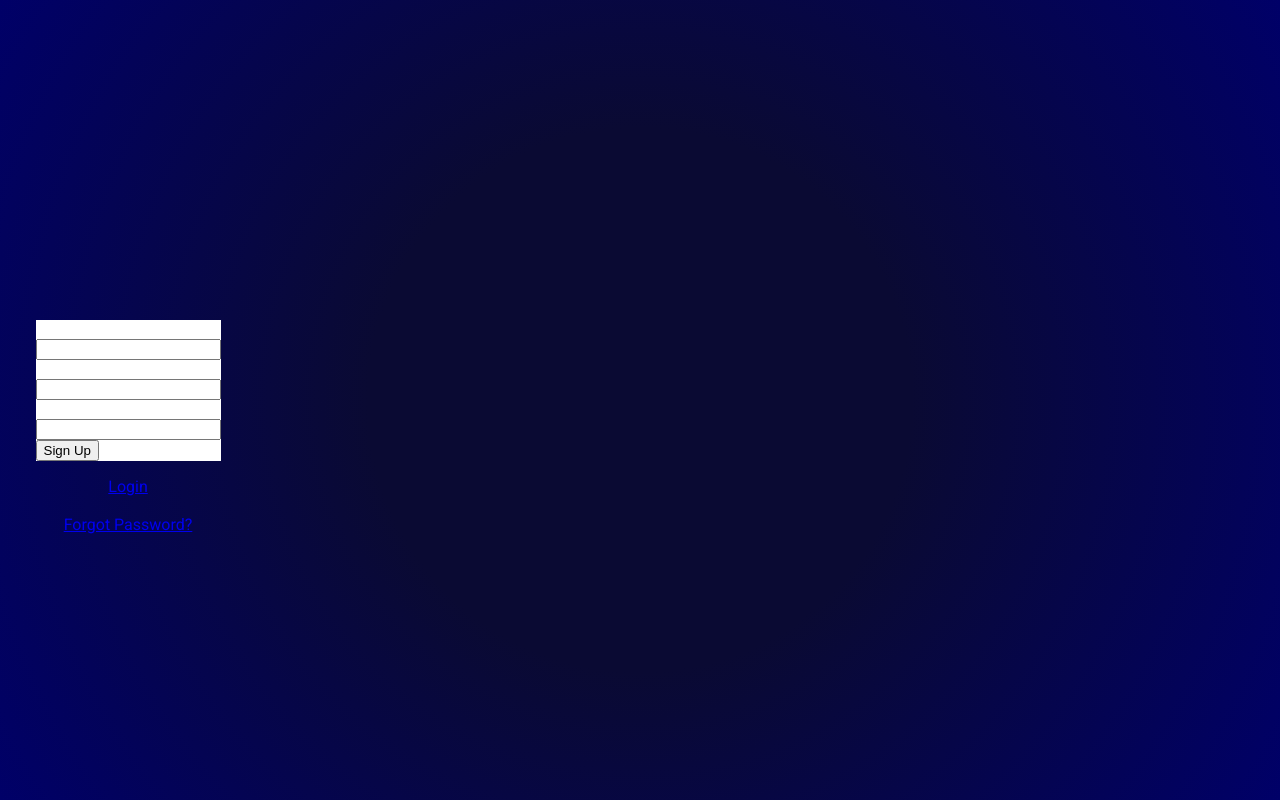
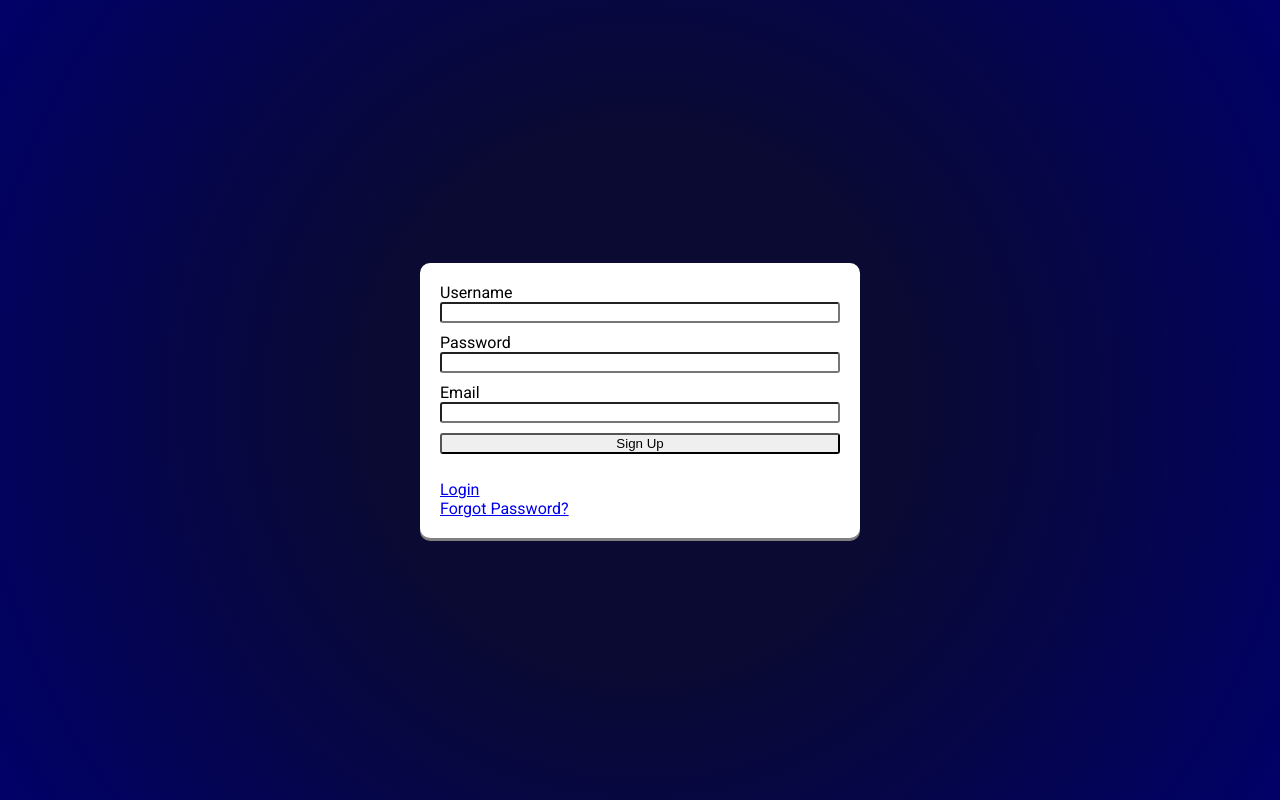
Before and after one commit to Doommafia/twtPHP, a PHP site: page /register.php in a window 1280 px wide. Run offline with PHP 8.4, Linux system fonts and the light colour scheme; a stand-in replaces the project's code that opens the database connection; some libraries are stand-ins or nearby versions.

Commit message:
updated css

```diff
--- a/register.php
+++ b/register.php
@@ -1,12 +1,8 @@
 <?php
-error_reporting(E_ALL);
-ini_set('display_errors', 1);
-
 include_once 'dbConn.php';
 
 if ($_SERVER["REQUEST_METHOD"] == "POST") {
     if (isset($_POST["password"]) && isset($_POST["username"]) && isset($_POST["email"])) {
-        // Check if the username already exists
         $check_sql = "SELECT * FROM users WHERE uid = ?";
         $check_stmt = $conn->prepare($check_sql);
         $check_stmt->bind_param("s", $_POST["username"]);
@@ -19,10 +15,8 @@ if ($_SERVER["REQUEST_METHOD"] == "POST") {
             exit();
         }
 
-        // Hash the password
         $hashed_password = password_hash($_POST["password"], PASSWORD_DEFAULT);
 
-        // Insert user data into the database
         $insert_sql = "INSERT INTO users (uid, pwd, email) VALUES (?, ?, ?)";
         $insert_stmt = $conn->prepare($insert_sql);
         $insert_stmt->bind_param("sss", $_POST["username"], $hashed_password, $_POST["email"]);
@@ -44,11 +38,11 @@ if ($_SERVER["REQUEST_METHOD"] == "POST") {
     <script src="https://kit.fontawesome.com/887e44e44e.js" crossorigin="anonymous"></script>
     <form action="register.php" method="post">
         Username<br>
-        <input type="text" name="username" required><br>
+        <input type="text" name="username" class="input" required><br>
         Password<br>
-        <input type="password" name="password" required><br>
+        <input type="password" name="password" class="input" required><br>
         Email<br>
-        <input type="email" name="email" required><br>
+        <input type="email" name="email" class="input" required><br>
         <input type="submit" value="Sign Up" class="submitBtn">
     </form>
 
@@ -65,23 +59,33 @@ if ($_SERVER["REQUEST_METHOD"] == "POST") {
 
     body {
         font-family: Roboto, sans-serif;
-        color: white;
-        display: flexbox;
+        color: black;
+        height: 100vh;
+        margin: 0;
+        display: flex;
         justify-content: center;
         align-items: center;
     }
 
-    form {
+    .wrapper {
+        width: 80%;
+        max-width: 400px;
+        padding: 20px;
         background-color: white;
-        box-shadow: 3px, 3px, gray;
+        box-shadow: 0px 3px gray;
+        border-radius: 10px;
     }
 
-    .wrapper {
-        width: 30dvh;
-        height: 20dvh;
-        margin-top: 40dvh;
-        display: flex;
-        flex-direction: column;
-        align-items: center;
+    .submitBtn {
+        width: 100%;
+        margin-bottom: 10px;
+        border-radius: 3px;
+    }
+
+    .input {
+        width: 100%;
+        border-radius: 3px;
+        background-color: white;
+        margin-bottom: 10px;
     }
 </style>
```
